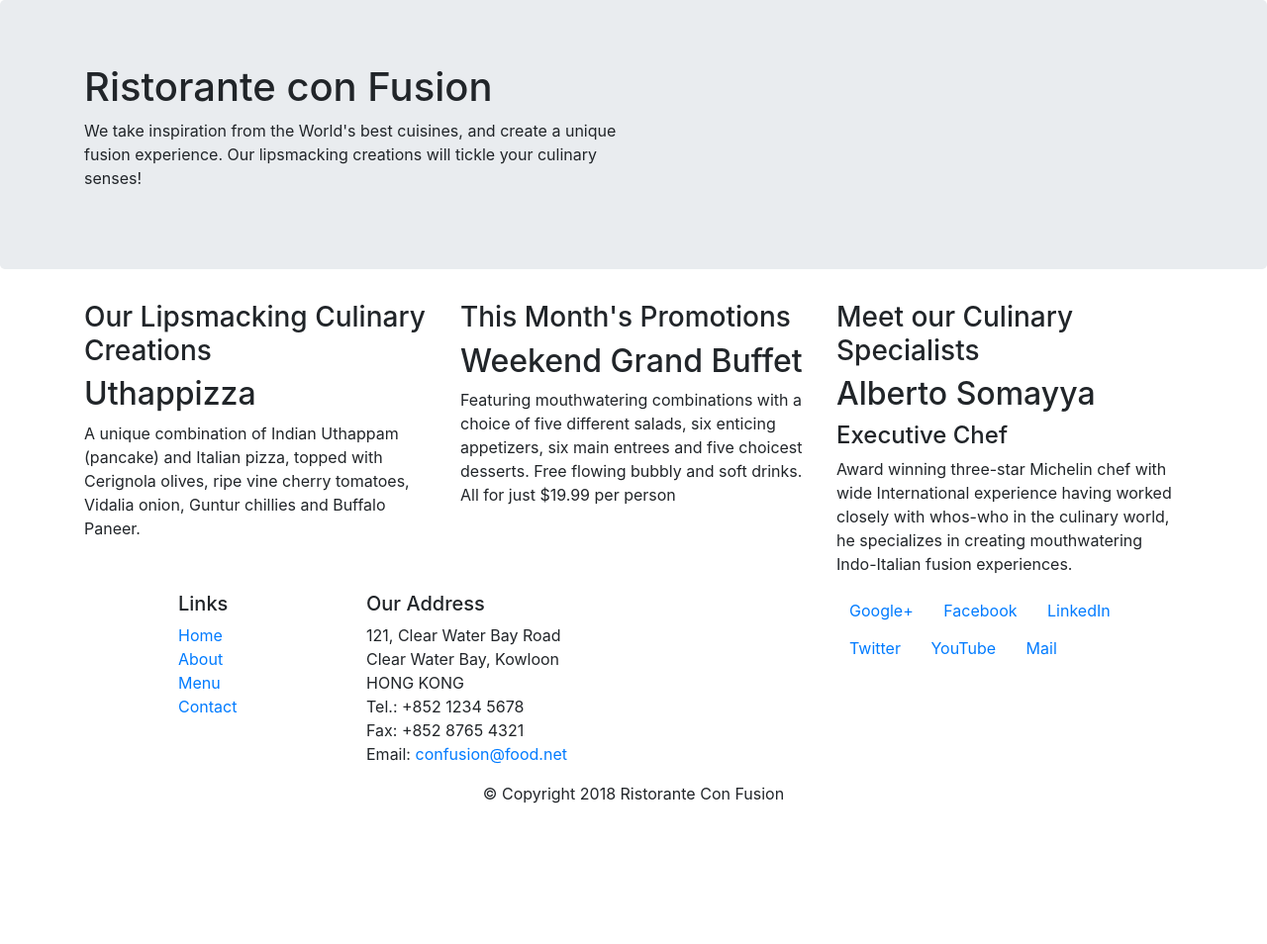
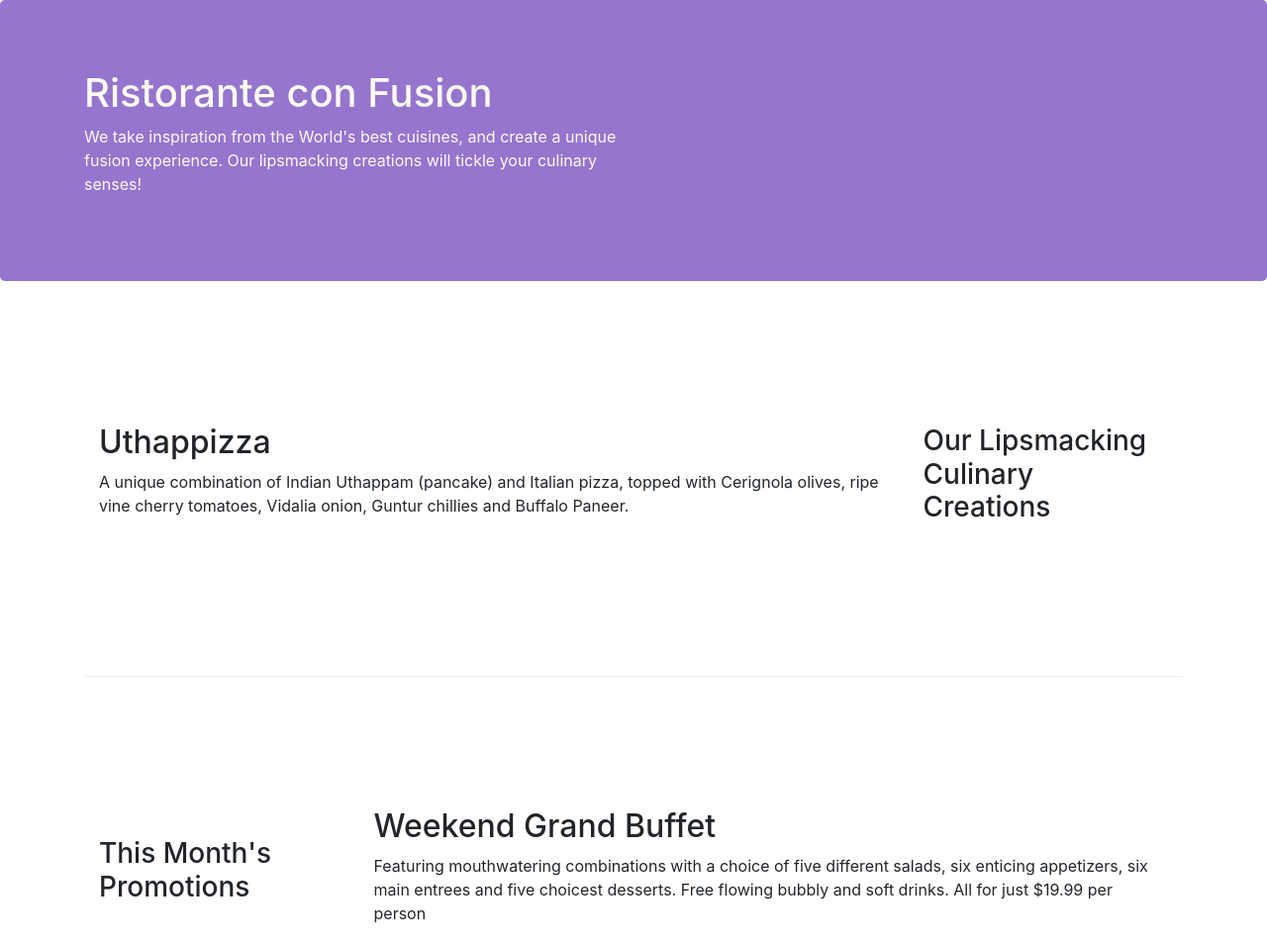
Before and after one commit to vanhuutoan27/RistoranteConFusion, a website: page index.html in a window 1280 px wide. Shown: the top 954 px of the page at 99% size. Before the commit the page ends 830 px from the top, so only its background shows below. Drawn offline with nearby package versions, Linux system fonts and the light colour scheme.

Commit message:
otstrap Grid Part 1

```diff
--- /dev/null
+++ b/css/style.css
@@ -0,0 +1,30 @@
+.row-header {
+  margin: 0px auto;
+  padding: 0px;
+}
+
+.row-content {
+  margin: 0px auto;
+  padding: 50px 0px 50px 0px;
+  border-bottom: 1px ridge;
+  min-height: 400px;
+}
+
+.footer {
+  background-color: #d1c4e9;
+  margin: 0px auto;
+  padding: 20px 0px 20px 0px;
+}
+
+.jumbotron {
+  padding: 70px 30px 70px 30px;
+  margin: 0px auto;
+  background: #9575cd;
+  color: floralwhite;
+}
+
+address {
+  font-size: 80%;
+  margin: 0px;
+  color: #0f0f0f;
+}
--- a/index.html
+++ b/index.html
@@ -1,5 +1,6 @@
 <!DOCTYPE html>
 <html lang="en">
+  <head>
     <head>
       <!-- Required meta tags always come first -->
       <meta charset="utf-8" />
@@ -8,7 +9,10 @@
       <!-- Bootstrap CSS -->
       <link rel="stylesheet" href="node_modules/bootstrap/dist/css/bootstrap.min.css" />
 
+      <!-- Custom CSS -->
+      <link rel="stylesheet" href="./css/style.css" />
       <title>Ristorante Con Fusion</title>
+    </head>
   </head>
 
   <body>
@@ -28,26 +32,25 @@
     </header>
 
     <div class="container">
-      <div class="row">
-        <div class="col-sm-4">
-          <div>
+      <div class="row row-content align-items-center">
+        <div class="col-12 col-sm-4 order-sm-last col-md-3">
           <h3>Our Lipsmacking Culinary Creations</h3>
         </div>
-          <div>
+        <div class="col col-sm order-sm-first col-md">
           <h2>Uthappizza</h2>
           <p>
             A unique combination of Indian Uthappam (pancake) and Italian pizza, topped with
-              Cerignola olives, ripe vine cherry tomatoes, Vidalia onion, Guntur chillies and
-              Buffalo Paneer.
+            Cerignola olives, ripe vine cherry tomatoes, Vidalia onion, Guntur chillies and Buffalo
+            Paneer.
           </p>
         </div>
       </div>
 
-        <div class="col-sm-4">
-          <div>
+      <div class="row row-content align-items-center">
+        <div class="col-12 col-sm-4 col-md-3">
           <h3>This Month's Promotions</h3>
         </div>
-          <div>
+        <div class="col col-sm col-md">
           <h2>Weekend Grand Buffet</h2>
           <p>
             Featuring mouthwatering combinations with a choice of five different salads, six
@@ -57,19 +60,18 @@
         </div>
       </div>
 
-        <div class="col-sm-4">
-          <div>
+      <div class="row row-content align-items-center">
+        <div class="col-12 col-sm-4 order-sm-last col-md-3">
           <h3>Meet our Culinary Specialists</h3>
         </div>
-          <div>
+        <div class="col col-sm order-sm-first col-md">
           <h2>Alberto Somayya</h2>
           <h4>Executive Chef</h4>
           <p>
-              Award winning three-star Michelin chef with wide International experience having
-              worked closely with whos-who in the culinary world, he specializes in creating
-              mouthwatering Indo-Italian fusion experiences.
+            Award winning three-star Michelin chef with wide International experience having worked
+            closely with whos-who in the culinary world, he specializes in creating mouthwatering
+            Indo-Italian fusion experiences.
           </p>
-          </div>
         </div>
       </div>
     </div>
@@ -81,9 +83,9 @@
             <h5>Links</h5>
             <ul class="list-unstyled">
               <li><a href="#">Home</a></li>
-              <li><a href="aboutus.html">About</a></li>
+              <li><a href="#">About</a></li>
               <li><a href="#">Menu</a></li>
-              <li><a href="contactus.html">Contact</a></li>
+              <li><a href="#">Contact</a></li>
             </ul>
           </div>
           <div class="col-7 col-sm-5">
@@ -92,45 +94,29 @@
               121, Clear Water Bay Road<br />
               Clear Water Bay, Kowloon<br />
               HONG KONG<br />
-              <i class="fa fa-phone fa-lg"></i> Tel.: +852 1234 5678<br />
-              <i class="fa fa-fax fa-lg"></i> Fax: +852 8765 4321<br />
-              <i class="fa fa-envelope fa-lg"></i> Email:
-              <a href="mailto:confusion@food.net">confusion@food.net</a>
+              Tel.: +852 1234 5678<br />
+              Fax: +852 8765 4321<br />
+              Email: <a href="mailto:confusion@food.net">confusion@food.net</a>
             </address>
           </div>
+          <div>
             <div class="col-12 col-sm-4">
-            <div>
-              <a class="btn btn-social-icon btn-google" href="http://google.com/+"
-                ><i class="fa fa-google-plus fa-lg"></i>Google+</a
-              >
-              <a
-                class="btn btn-social-icon btn-facebook"
-                href="http://www.facebook.com/profile.php?id="
-                ><i class="fa fa-facebook fa-lg"></i>Facebook</a
-              >
-              <a class="btn btn-social-icon btn-linkedin" href="http://www.linkedin.com/in/"
-                ><i class="fa fa-linkedin fa-lg"></i>LinkedIn</a
-              >
-              <a class="btn btn-social-icon btn-twitter" href="http://twitter.com/"
-                ><i class="fa fa-twitter fa-lg"></i>Twitter</a
-              >
-              <a class="btn btn-social-icon btn-youtube" href="http://youtube.com/"
-                ><i class="fa fa-youtube fa-lg"></i>YouTube</a
-              >
-              <a class="btn btn-social-icon" href="mailto:"
-                ><i class="fa fa-envelope-o fa-lg"></i>Mail</a
-              >
+              <a href="http://google.com/+">Google+</a>
+              <a href="http://www.facebook.com/profile.php?id=">Facebook</a>
+              <a href="http://www.linkedin.com/in/">LinkedIn</a>
+              <a href="http://twitter.com/">Twitter</a>
+              <a href="http://youtube.com/">YouTube</a>
+              <a href="mailto:">Mail</a>
             </div>
           </div>
         </div>
-        <div class="row justify-content-center">
         <div class="col-auto">
+          <div>
             <p>© Copyright 2018 Ristorante Con Fusion</p>
           </div>
         </div>
       </div>
     </footer>
-
     <!-- jQuery first, then Popper.js, then Bootstrap JS. -->
     <script src="node_modules/jquery/dist/jquery.slim.min.js"></script>
     <script src="node_modules/popper.js/dist/umd/popper.min.js"></script>
```
Lines whose indentation alone changed are shown as unchanged.
